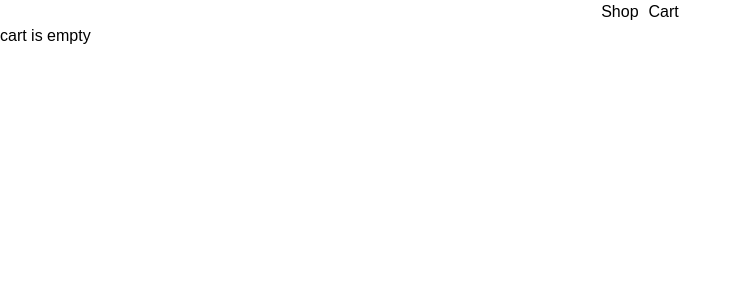
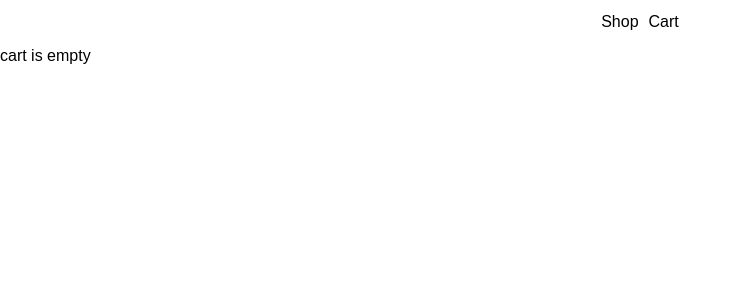
Before and after one commit to feisal-Codes/react_prac, a React (Create React App) app: page /cart in a window 1280 px wide. Shown: the top 300 px of the page, without its empty margins (0-742 px from the left). Built offline with nearby package versions, Linux system fonts and the light colour scheme; the HTML template or start-up script is replaced by a standard one.

Commit message:
Update header.js

```diff
--- a/src/shop/header.js
+++ b/src/shop/header.js
@@ -1,8 +1,37 @@
 import { Link } from "react-router-dom";
+import { useEffect, useState } from "react";
+
 const Header = () => {
+  const [isHeaderFixed, setIsHeaderFixed] = useState(false);
+
+  // Add an event listener to handle scroll and update header position
+  useEffect(() => {
+    const handleScroll = () => {
+      const scrollPosition = window.scrollY;
+      setIsHeaderFixed(scrollPosition > 0);
+    };
+
+    window.addEventListener("scroll", handleScroll);
+
+    return () => {
+      window.removeEventListener("scroll", handleScroll);
+    };
+  }, []);
+
   return (
     <>
-      <header style={{ display: "flex", justifyContent: "center" }}>
+      <header
+        style={{
+          display: "flex",
+          justifyContent: "center",
+          position: isHeaderFixed ? "fixed" : "relative",
+          top: 0,
+          width: "100%",
+          backgroundColor: "white",
+          padding: "10px 0",
+          boxShadow: isHeaderFixed ? "0 4px 6px -1px rgba(0, 0, 0, 0.1)" : "none",
+        }}
+      >
         <h4 style={{ marginRight: "10px" }}>
           <Link to="/">Shop</Link>
         </h4>
@@ -10,6 +39,8 @@ const Header = () => {
           <Link to="/cart">Cart</Link>
         </h4>
       </header>
+      {/* Add a placeholder to prevent content from being hidden under the fixed header */}
+      <div style={{ height: isHeaderFixed ? "50px" : "0" }}></div>
     </>
   );
 };
```
